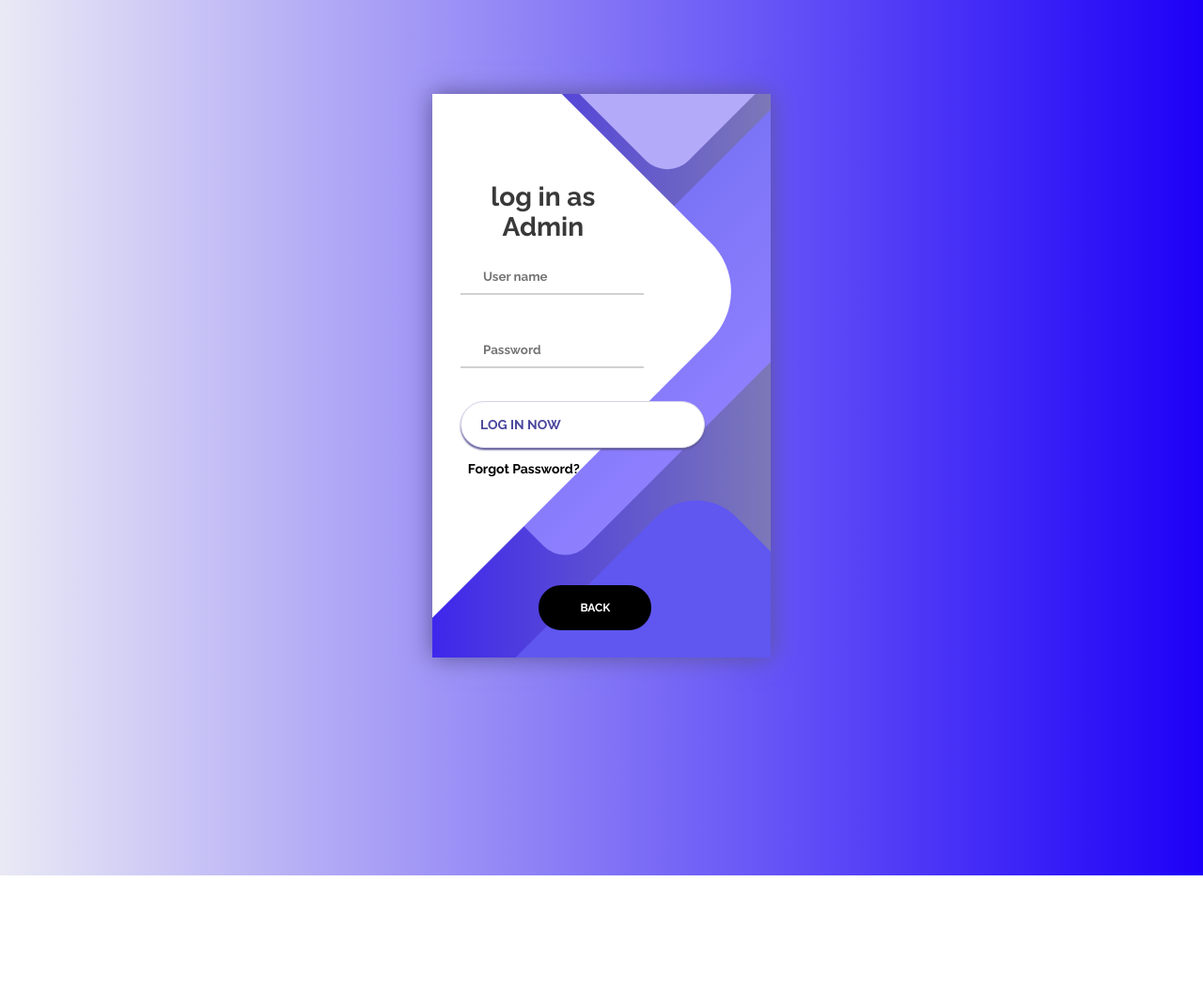
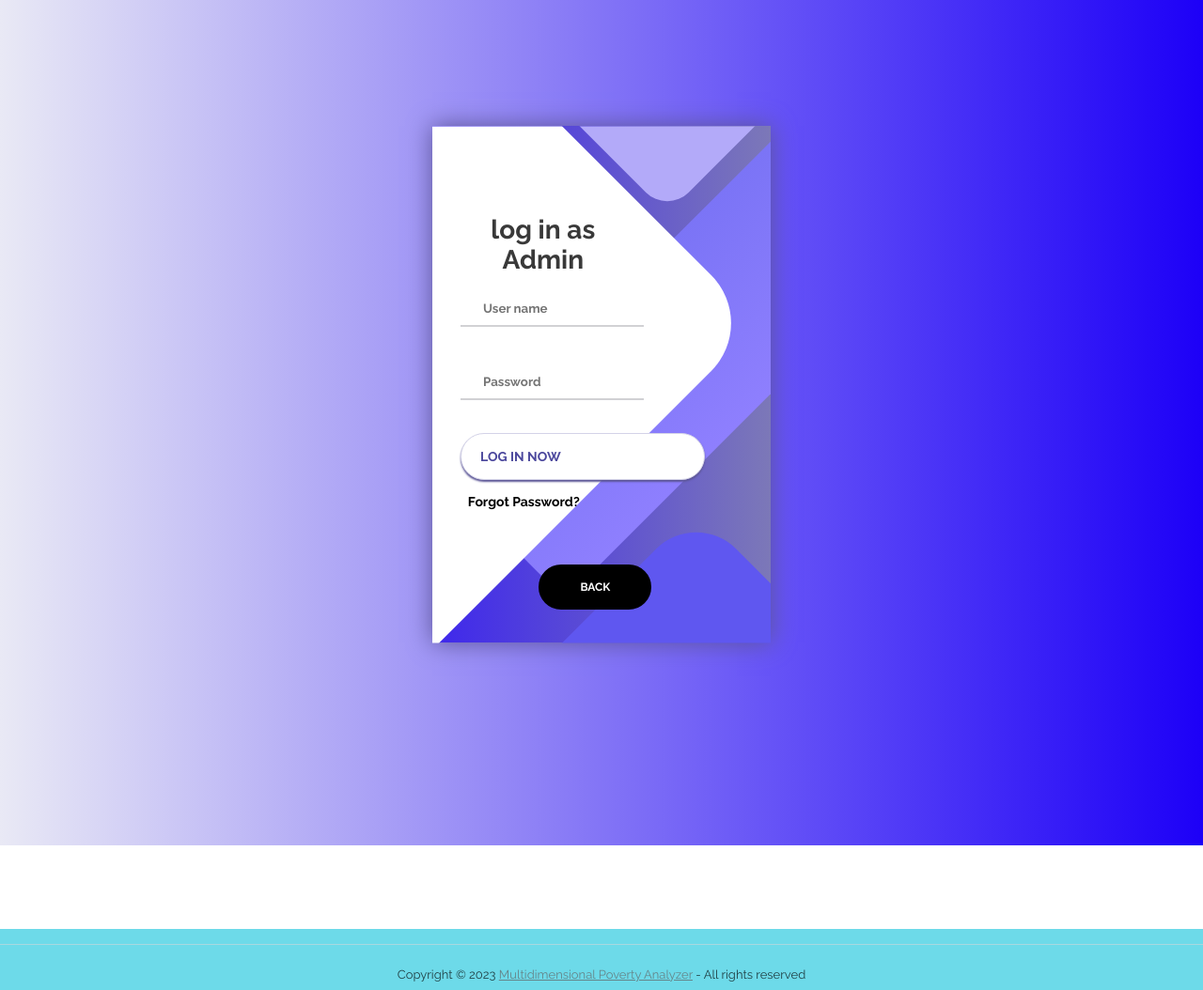
Before and after one commit to Chael07/Multi_dimensional, a Django app: page /login/ in a window 1280 px wide. Shown: the whole page at 94% size. Before the commit the page ends 932 px from the top, so only its background shows below. Run offline with Django 4.2, Linux system fonts and the light colour scheme; some libraries are stand-ins or nearby versions.

Commit message:
edit sa login

```diff
--- a/interface/templates/admin-login.html
+++ b/interface/templates/admin-login.html
@@ -1,7 +1,7 @@
 {% load static %}
 
 <!DOCTYPE html>
-<html lang="en" class="ynq_body">
+<html lang="en">
 <head>
   <meta charset="UTF-8">
   <meta name="viewport" content="width=device-width, initial-scale=1.0">
@@ -10,7 +10,18 @@
   <link rel="icon" href="{% static 'images/MDPA-logo.png' %}">
   <link href="{% static 'css/styles.css' %}" rel="stylesheet">
 </head>
-<body>
+<body data-spy="scroll" data-target=".fixed-top">
+
+    <!-- Preloader -->
+	<div class="spinner-wrapper">
+        <div class="spinner">
+            <div class="bounce1"></div>
+            <div class="bounce2"></div>
+            <div class="bounce3"></div>
+        </div>
+    </div>
+    <!-- end of preloader -->
+<div class="ynq_body">
   <div class="ynq_container">
     <div class="ynq_screen">
       <div class="ynq_screen__content">
@@ -33,7 +44,7 @@
           </button>
         </form>
         <p class="forgot-password-link"><a href="#">Forgot Password?</a></p>
-        <a class="btn-solid-lg page-scroll" href="{% url 'home' %}" style="background-color: black; border-color: black; margin-left: 3cm; margin-top: 3cm; " >BACK</a>
+        <a class="btn-solid-lg page-scroll" href="{% url 'home' %}" style="background-color: black; border-color: black; margin-left: 3cm; margin-top: 1.5cm; " >BACK</a>
 
         {% if messages %}
         <style>
@@ -56,5 +67,29 @@
       </div>
     </div>
   </div>
+  <div class="copyright" style="background-color:#00bfd892; margin-top: 5cm;">
+    <div class="container" >
+        <div class="row">
+            <div class="col-lg-12" >
+                <p class="p-small" style="color: black; font-size: 13px;">Copyright © 2023 <a href="{% url 'home' %}">Multidimensional Poverty Analyzer</a> - All rights reserved</p>
+            </div> <!-- end of col -->
+        </div> <!-- enf of row -->
+    </div> <!-- end of container -->
+  </div> <!-- end of copyright -->
+  <!-- end of copyright -->
+</div>
+
+
 </body>
+<!-- Copyright -->
+
+  <!-- Scripts -->
+  <script src="{% static 'js/jquery.min.js' %}"></script> <!-- jQuery for Bootstrap's JavaScript plugins -->
+  <script src="{% static 'js/popper.min.js' %}"></script> <!-- Popper tooltip library for Bootstrap -->
+  <script src="{% static 'js/bootstrap.min.js' %}"></script> <!-- Bootstrap framework -->
+  <script src="{% static 'js/jquery.easing.min.js' %}"></script> <!-- jQuery Easing for smooth scrolling between anchors -->
+  <script src="{% static 'js/swiper.min.js' %}"></script> <!-- Swiper for image and text sliders -->
+  <script src="{% static 'js/jquery.magnific-popup.js' %}"></script> <!-- Magnific Popup for lightboxes -->
+  <script src="{% static 'js/validator.min.js' %}"></script> <!-- Validator.js - Bootstrap plugin that validates forms -->
+  <script src="{% static 'js/scripts.js' %}"></script> <!-- Custom scripts -->
 </html>
--- a/static/css/admin-login.css
+++ b/static/css/admin-login.css
@@ -9,6 +9,7 @@
 
 .ynq_body {
   background: linear-gradient(90deg, #e9e9f5, #1d00f7);
+  height: 900px;
 }
 
 .ynq_container {
@@ -16,14 +17,16 @@
   align-items: center;
   justify-content: center;
   min-height: 100vh;
+
 }
 
 .ynq_screen {
   background: linear-gradient(90deg, #3e27ec, #7C78B8);
   position: relative;
-  height: 600px;
+  height: 550px;
   width: 360px;
   box-shadow: 0px 0px 24px #5C5696;
+  margin-top: 0.5cm;
 }
 
 .ynq_screen__content {
```
